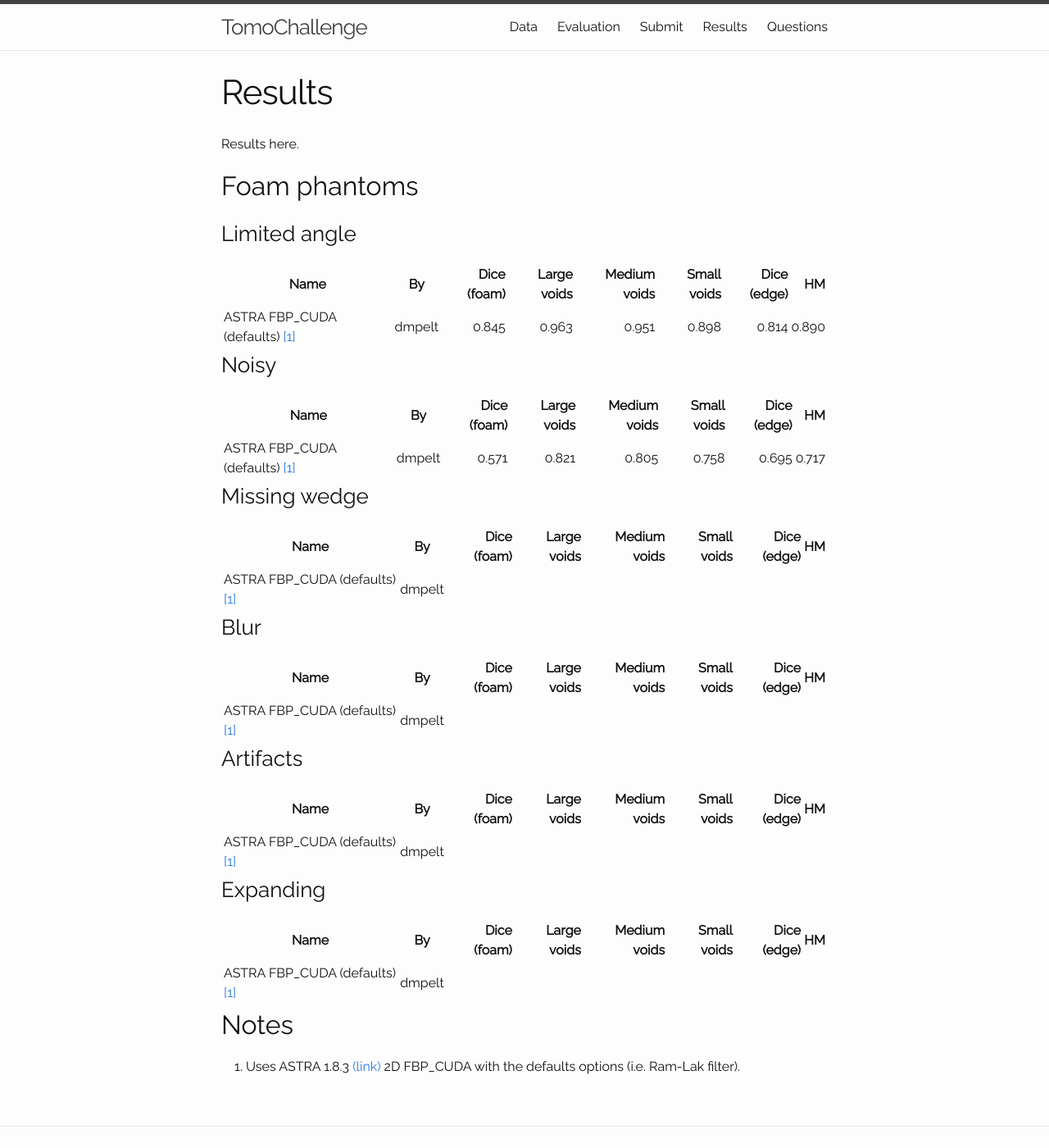
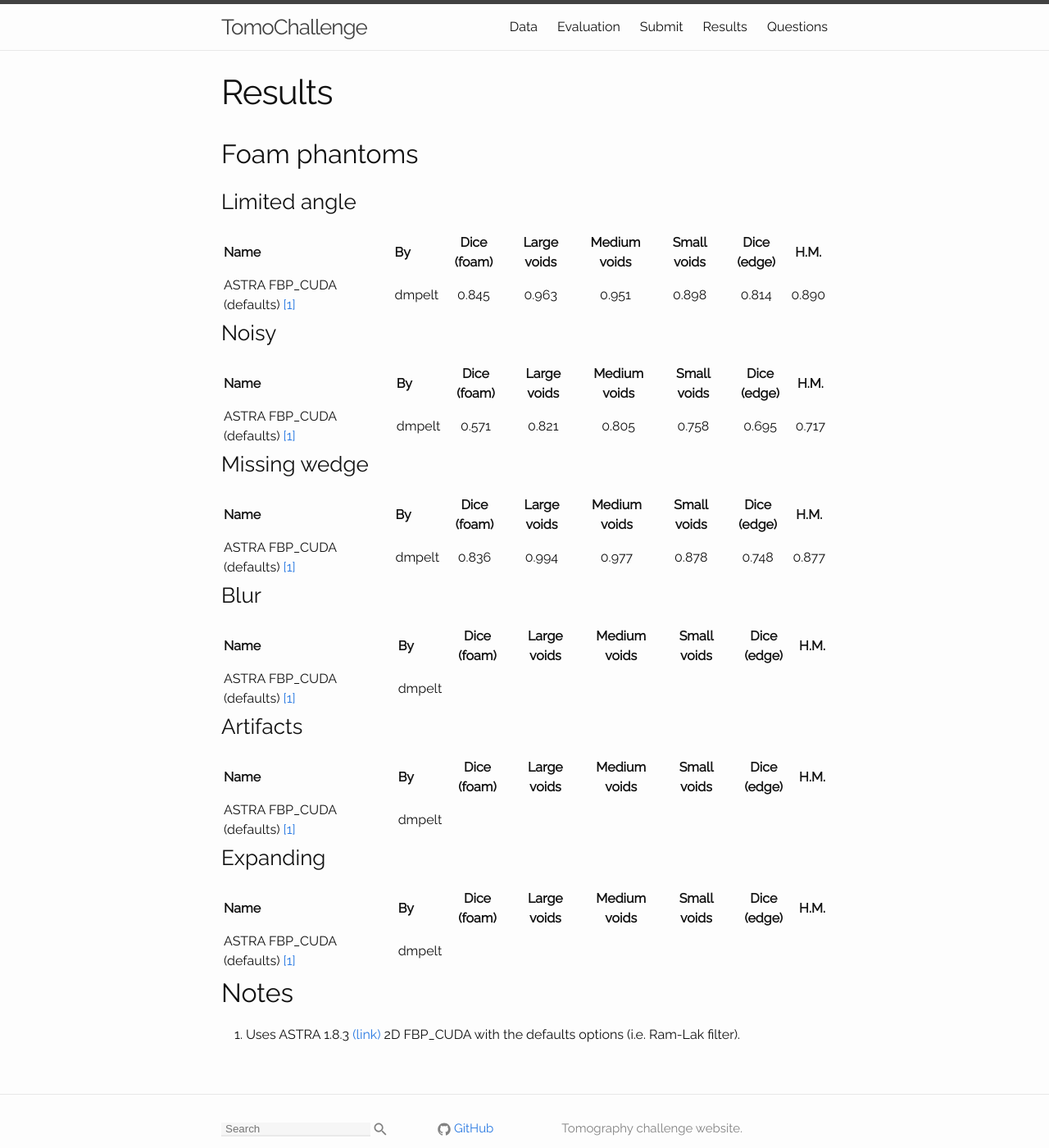
Before and after one commit to tomochallenge/tomochallenge.github.io, a Jekyll site: the page built from main_pages/70_results.md, in a window 1280 px wide and 1400 px high. Shown: the whole window at 82% size. Built offline with Jekyll 4.4.1, drawn with Linux system fonts in a browser that asks for light colours.

Commit message:
Update 70_results.md

```diff
--- a/main_pages/70_results.md
+++ b/main_pages/70_results.md
@@ -5,45 +5,42 @@ permalink: results/
 include_in_menu: true
 ---
 
-Results here.
-
-
 ## Foam phantoms
 
 ### Limited angle
 
-| Name                                    | By     | Dice (foam) | Large voids | Medium voids | Small voids | Dice (edge) | HM    |
-|-----------------------------------------|--------|------------:|------------:|-------------:|------------:|------------:|------:|
+| Name                                    | By     | Dice (foam) | Large voids | Medium voids | Small voids | Dice (edge) | H.M. |
+|:----------------------------------------|:-------|:-----------:|:-----------:|:------------:|:-----------:|:-----------:|:-----:|
 | ASTRA FBP_CUDA (defaults) [[1]](#note1) | dmpelt |       0.845 |       0.963 |        0.951 |       0.898 |       0.814 | 0.890 |
 
 ### Noisy
 
-| Name                                    | By     | Dice (foam) | Large voids | Medium voids | Small voids | Dice (edge) | HM    |
-|-----------------------------------------|--------|------------:|------------:|-------------:|------------:|------------:|------:|
+| Name                                    | By     | Dice (foam) | Large voids | Medium voids | Small voids | Dice (edge) | H.M. |
+|:----------------------------------------|:-------|:-----------:|:-----------:|:------------:|:-----------:|:-----------:|:-----:|
 | ASTRA FBP_CUDA (defaults) [[1]](#note1) | dmpelt |       0.571 |       0.821 |        0.805 |       0.758 |       0.695 | 0.717 |
 
 ### Missing wedge
 
-| Name                                    | By     | Dice (foam) | Large voids | Medium voids | Small voids | Dice (edge) | HM    |
-|-----------------------------------------|--------|------------:|------------:|-------------:|------------:|------------:|------:|
-| ASTRA FBP_CUDA (defaults) [[1]](#note1) | dmpelt |        |        |         |        |        |  |
+| Name                                    | By     | Dice (foam) | Large voids | Medium voids | Small voids | Dice (edge) | H.M. |
+|:----------------------------------------|:-------|:-----------:|:-----------:|:------------:|:-----------:|:-----------:|:-----:|
+| ASTRA FBP_CUDA (defaults) [[1]](#note1) | dmpelt |       0.836 |       0.994 |        0.977 |       0.878 |       0.748 | 0.877 |
 
 ### Blur
 
-| Name                                    | By     | Dice (foam) | Large voids | Medium voids | Small voids | Dice (edge) | HM    |
-|-----------------------------------------|--------|------------:|------------:|-------------:|------------:|------------:|------:|
+| Name                                    | By     | Dice (foam) | Large voids | Medium voids | Small voids | Dice (edge) | H.M. |
+|:----------------------------------------|:-------|:-----------:|:-----------:|:------------:|:-----------:|:-----------:|:-----:|
 | ASTRA FBP_CUDA (defaults) [[1]](#note1) | dmpelt |        |        |         |        |        |  |
 
 ### Artifacts
 
-| Name                                    | By     | Dice (foam) | Large voids | Medium voids | Small voids | Dice (edge) | HM    |
-|-----------------------------------------|--------|------------:|------------:|-------------:|------------:|------------:|------:|
+| Name                                    | By     | Dice (foam) | Large voids | Medium voids | Small voids | Dice (edge) | H.M. |
+|:----------------------------------------|:-------|:-----------:|:-----------:|:------------:|:-----------:|:-----------:|:-----:|
 | ASTRA FBP_CUDA (defaults) [[1]](#note1) | dmpelt |        |        |         |        |        |  |
 
 ### Expanding
 
-| Name                                    | By     | Dice (foam) | Large voids | Medium voids | Small voids | Dice (edge) | HM    |
-|-----------------------------------------|--------|------------:|------------:|-------------:|------------:|------------:|------:|
+| Name                                    | By     | Dice (foam) | Large voids | Medium voids | Small voids | Dice (edge) | H.M. |
+|:----------------------------------------|:-------|:-----------:|:-----------:|:------------:|:-----------:|:-----------:|:-----:|
 | ASTRA FBP_CUDA (defaults) [[1]](#note1) | dmpelt |        |        |         |        |        |  |
 
 ## Notes
```
